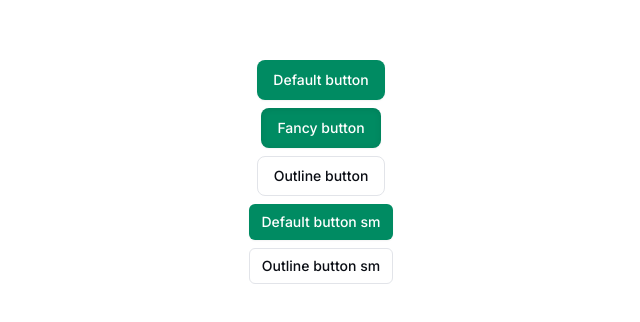
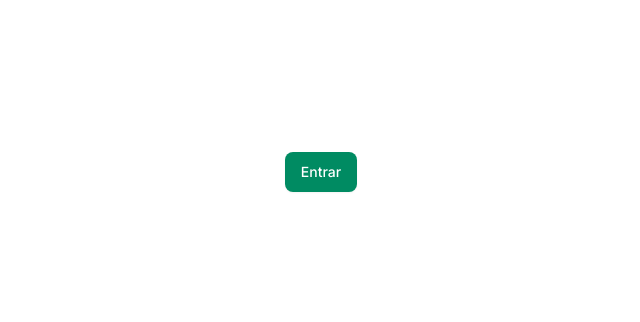
Before and after one commit to ipecode-br/abnmo-frontend, a Next.js app: page / in a window 1280 px wide. Shown: the part 228-550 px from the top of the page, without its empty margins (319-959 px from the left). Built offline with nearby package versions, Linux system fonts and the light colour scheme.

Commit message:
chore(pages): update initial page to have route buttons

```diff
--- a/src/app/page.tsx
+++ b/src/app/page.tsx
@@ -1,15 +1,10 @@
-import { Button } from '@/components/ui/button'
+import { NavButton } from '@/components/ui/nav-button'
+import { ROUTES } from '@/constants/routes'
 
 export default function Home() {
   return (
     <div className='flex h-screen flex-col items-center justify-center gap-2'>
-      <Button>Default button</Button>
-      <Button variant='fancy'>Fancy button</Button>
-      <Button variant='outline'>Outline button</Button>
-      <Button size='sm'>Default button sm</Button>
-      <Button variant='outline' size='sm'>
-        Outline button sm
-      </Button>
+      <NavButton href={ROUTES.auth.signIn}>Entrar</NavButton>
     </div>
   )
 }
```
